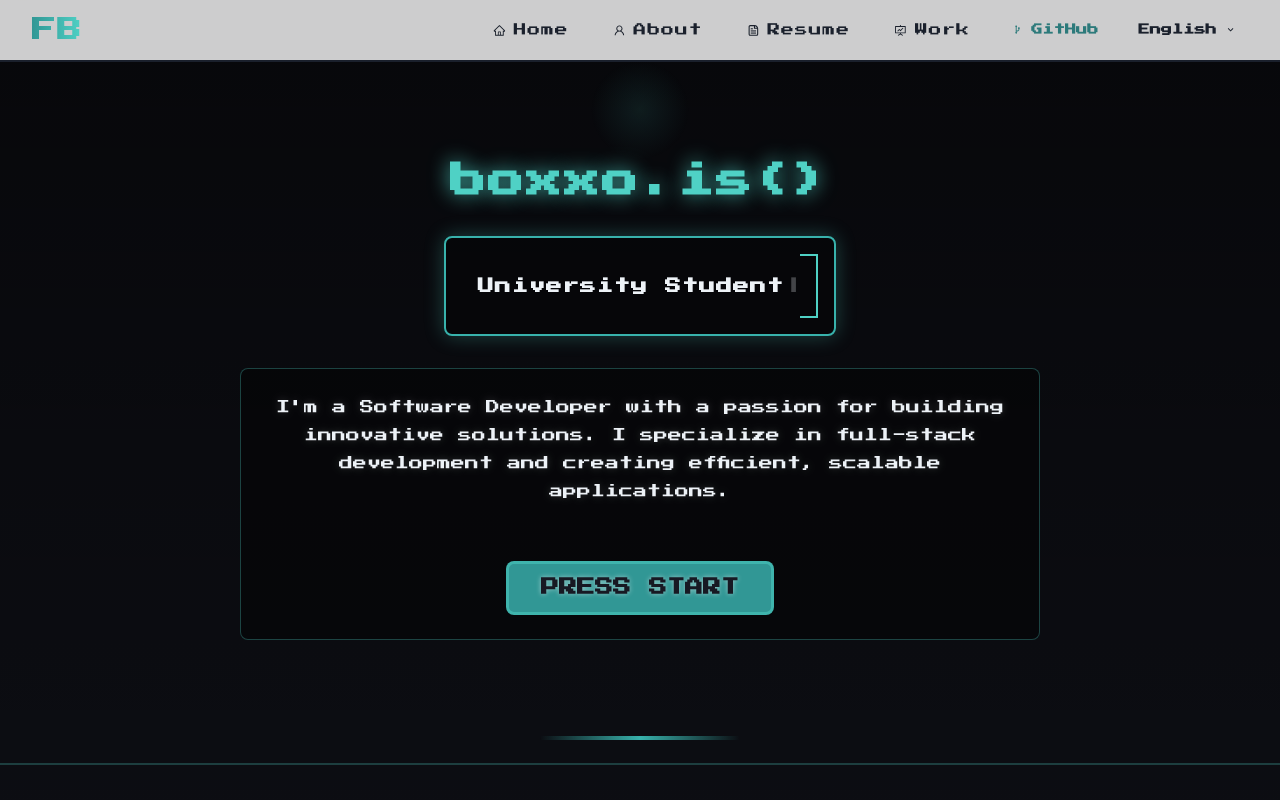
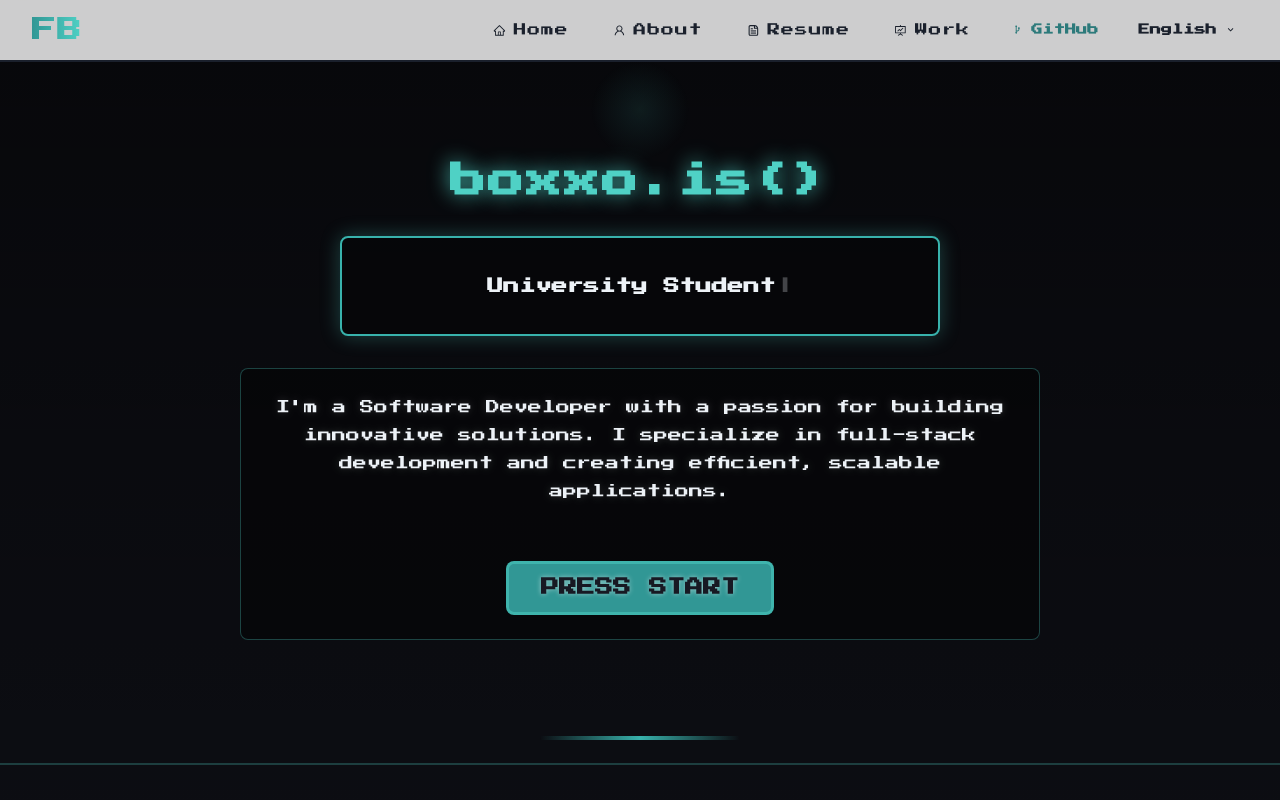
Before and after one commit to boxxello/My-react-portfolio, a React (Vite) app: page / in a window 1280 px wide. Shown: the top 800 px of the page. Built offline with nearby package versions, Linux system fonts and the light colour scheme.

Commit message:
fix layout shift

```diff
--- a/src/components/Home/Home.jsx
+++ b/src/components/Home/Home.jsx
@@ -160,10 +160,17 @@ function Home() {
                                 p={4}
                                 bg="rgba(0,0,0,0.3)"
                                 boxShadow="0 0 20px rgba(79, 209, 197, 0.3)"
+                                width="100%"
+                                maxW="600px"
+                                height={{ base: "80px", md: "100px" }}
+                                display="flex"
+                                alignItems="center"
+                                justifyContent="center"
+                                overflow="hidden"
                             >
                                 <MotionHeading
                                     as="h2"
-                                    fontSize={{ base: "xl", md: "2xl" }}
+                                    width="100%"
                                     fontFamily="'Press Start 2P', cursive"
                                     color={textColor}
                                     variants={arcadeTextAnimation}
--- a/src/components/Home/Type.jsx
+++ b/src/components/Home/Type.jsx
@@ -1,48 +1,32 @@
-import React, { useEffect, useRef } from "react";
-import gsap from "gsap";
+import React from "react";
 import Typewriter from "typewriter-effect";
 import { useIntl } from "react-intl";
-import { Text, Box, useColorModeValue } from "@chakra-ui/react";
+import { Box, useColorModeValue } from "@chakra-ui/react";
 
 function Type() {
     const intl = useIntl();
     const textColor = useColorModeValue("gray.100", "gray.100");
-    const borderColor = useColorModeValue("teal.300", "teal.200");
-    const borderRef = useRef(null);
-
-    useEffect(() => {
-        const tl = gsap.timeline({ repeat: -1 });
-        tl.fromTo(
-            borderRef.current,
-            { clipPath: "inset(0 0 95% 0)" },
-            { clipPath: "inset(0 0 0 95%)", duration: 1, ease: "linear" }
-        )
-            .to(borderRef.current, {
-                clipPath: "inset(95% 0 0 0)",
-                duration: 1,
-                ease: "linear"
-            })
-            .to(borderRef.current, {
-                clipPath: "inset(0 95% 0 0)",
-                duration: 1,
-                ease: "linear"
-            })
-            .to(borderRef.current, {
-                clipPath: "inset(0 0 95% 0)",
-                duration: 1,
-                ease: "linear"
-            });
-    }, []);
 
     return (
-        <Box position="relative" p={4}>
-            <Text
-                as="span"
+        <Box
             color={textColor}
             fontFamily="'Press Start 2P', cursive"
             fontSize={{ base: "sm", md: "md" }}
-                letterSpacing="1px"
-                lineHeight="2"
+            height={{ base: "60px", md: "80px" }}
+            display="flex"
+            alignItems="center"
+            justifyContent="center"
+            position="relative"
+            overflow="hidden"
+            sx={{
+                "& .Typewriter": {
+                    width: "100%",
+                    textAlign: "center",
+                    position: "absolute",
+                    left: "50%",
+                    transform: "translateX(-50%)"
+                }
+            }}
         >
             <Typewriter
                 options={{
@@ -58,17 +42,6 @@ function Type() {
                     delay: 50
                 }}
             />
-            </Text>
-            <Box
-                ref={borderRef}
-                position="absolute"
-                top="0"
-                left="0"
-                right="0"
-                bottom="0"
-                border={`2px solid`}
-                borderColor={borderColor}
-            />
         </Box>
     );
 }
```
Lines whose indentation alone changed are shown as unchanged.
